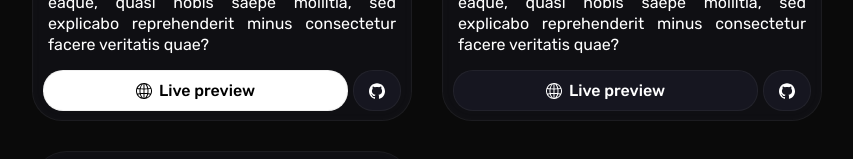
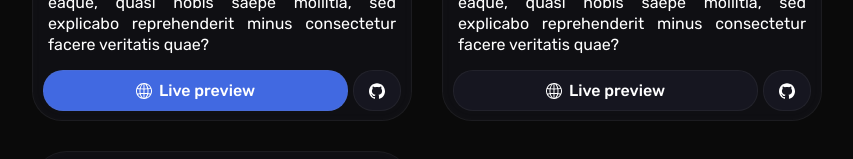
Before and after one commit to ijaihari/portfolio, a React (Vite) app: page / in a window 1280 px wide. In both pictures the pointer is over the button 408 px from the left and 1015 px from the top of the page. Shown: the part 925-1084 px from the top of the page, without its empty margins (213-1066 px from the left). Built offline with nearby package versions, Linux system fonts and the light colour scheme.

Commit message:
style of project is update

```diff
--- a/src/styles/project.scss
+++ b/src/styles/project.scss
@@ -97,7 +97,12 @@
         &:hover {
             background-color: white;
             color: black;
+
             /* box-shadow: 0px 0px 8px grey; */
+            &:first-child {
+                color: white;
+                background-color: royalblue;
+            }
         }
     }
 }
--- a/src/styles/skills.scss
+++ b/src/styles/skills.scss
@@ -15,7 +15,7 @@
     color: white;
     font-size: 1.1rem;
     font-weight: 400;
-    background-color: #1e1e2c86;
+    background-color: #26263b30;
     border: 1px solid #8080801d;
     padding: 10px 15px;
     border-radius: 7px;
```
